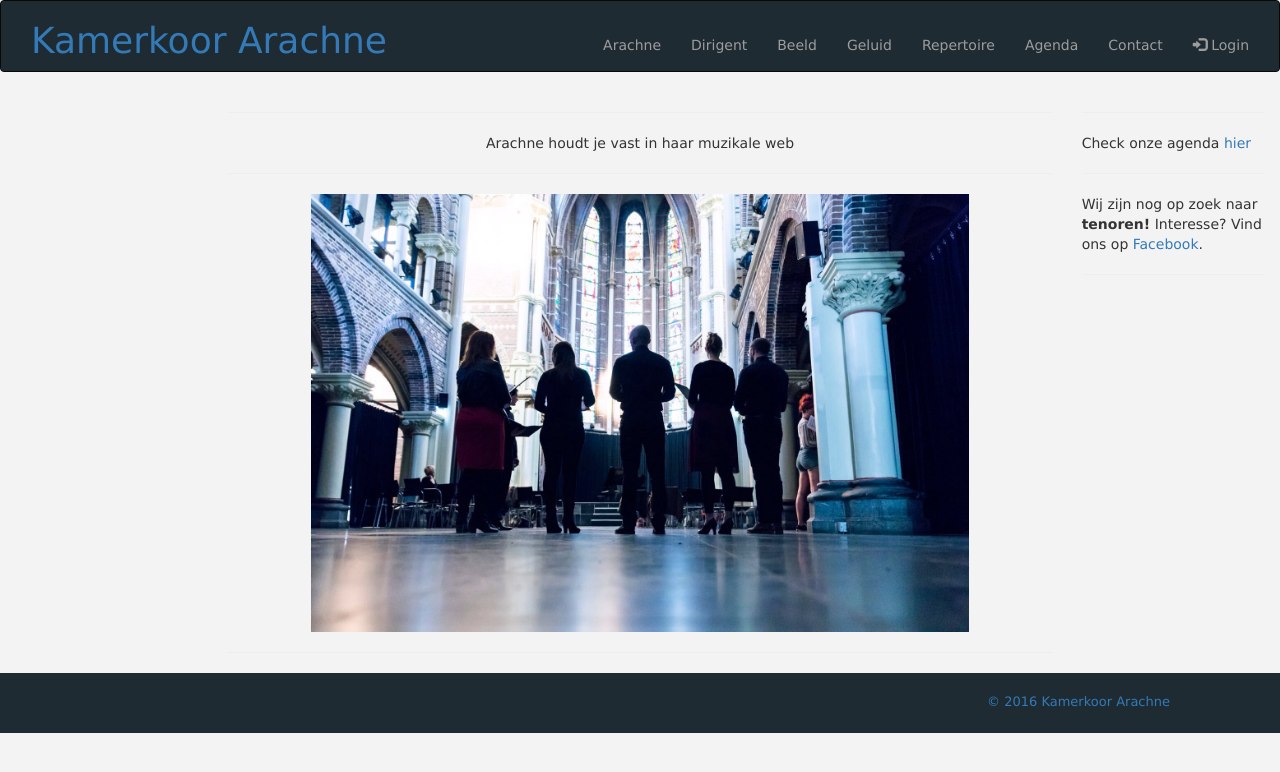
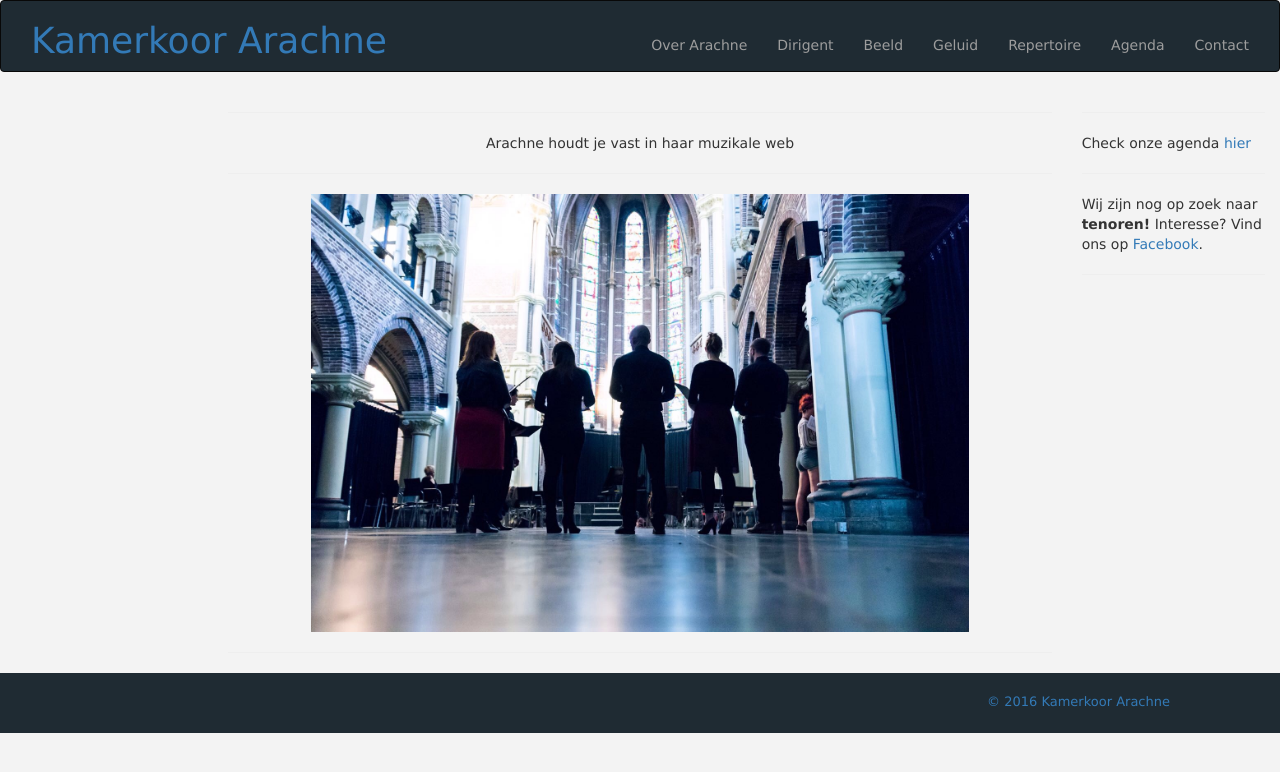
Before and after one commit to fgroenendijk/arachne, a Jekyll site: the page built from index.html, in a window 1280 px wide. Shown: the top 772 px of the page. Built offline with Jekyll 4.4.1, drawn with Linux system fonts in a browser that asks for light colours.

Commit message:
Updated header to go to correct urls

```diff
--- a/_includes/header.html
+++ b/_includes/header.html
@@ -10,14 +10,13 @@
                 <h1 id="main-title"><a href="/">Kamerkoor Arachne</a></h1>
             </ul>
             <ul class="nav navbar-nav navbar-right">
-                <li><a href="/arachne">Arachne</a></li>
-                <li><a href="/dirigent">Dirigent</a></li>
-                <li><a href="/beeld">Beeld</a></li>
-                <li><a href="/geluid">Geluid</a></li>
-                <li><a href="/repertoire">Repertoire</a></li>
-                <li><a href="/agenda">Agenda</a></li>
-                <li><a href="/contact">Contact</a></li>
-                <li><a href="/login"><span class="glyphicon glyphicon-log-in"></span> Login</a></li>
+                <li><a href="{{ site.github.url }}/arachne">Over Arachne</a></li>
+                <li><a href="{{ site.github.url }}/dirigent">Dirigent</a></li>
+                <li><a href="{{ site.github.url }}/beeld">Beeld</a></li>
+                <li><a href="{{ site.github.url }}/geluid">Geluid</a></li>
+                <li><a href="{{ site.github.url }}/repertoire">Repertoire</a></li>
+                <li><a href="{{ site.github.url }}/agenda">Agenda</a></li>
+                <li><a href="{{ site.github.url }}/contact">Contact</a></li>
             </ul>
         </div>
     </div>
```
